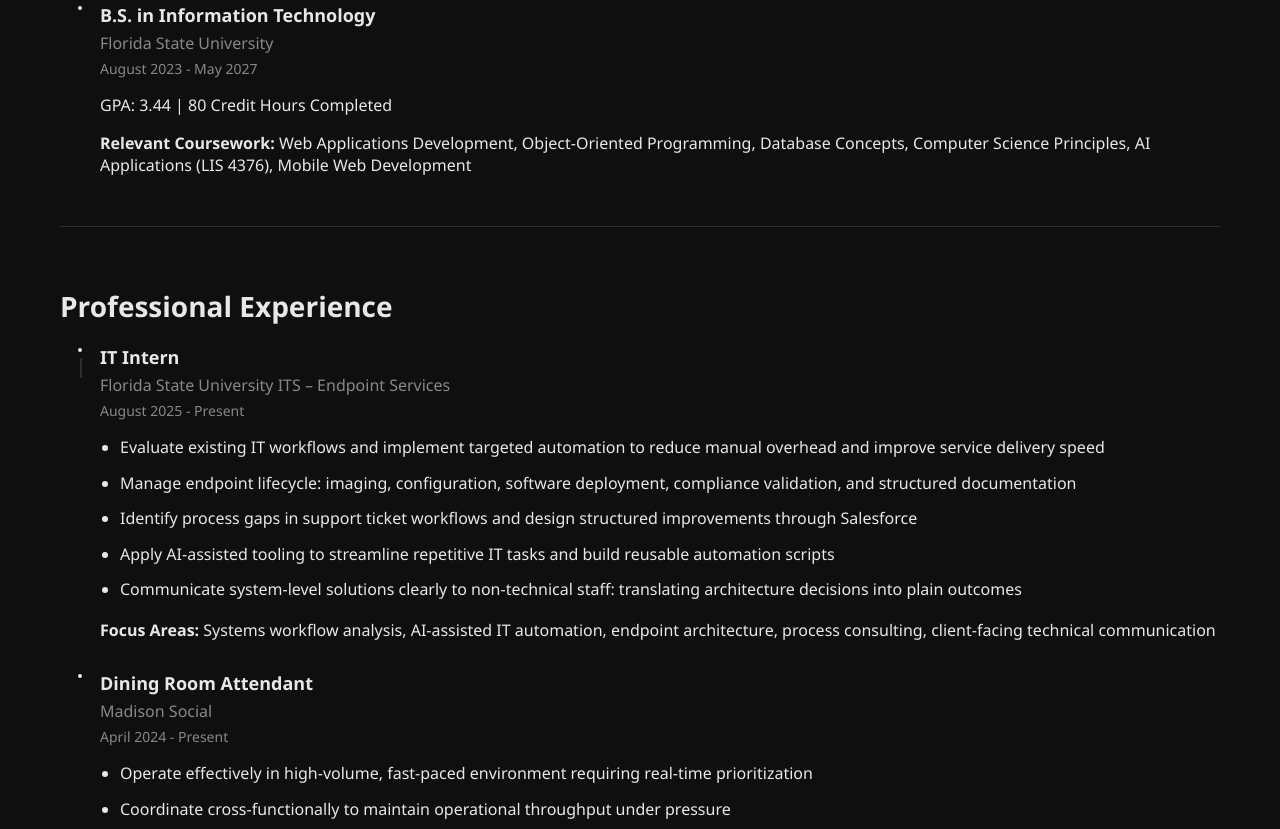
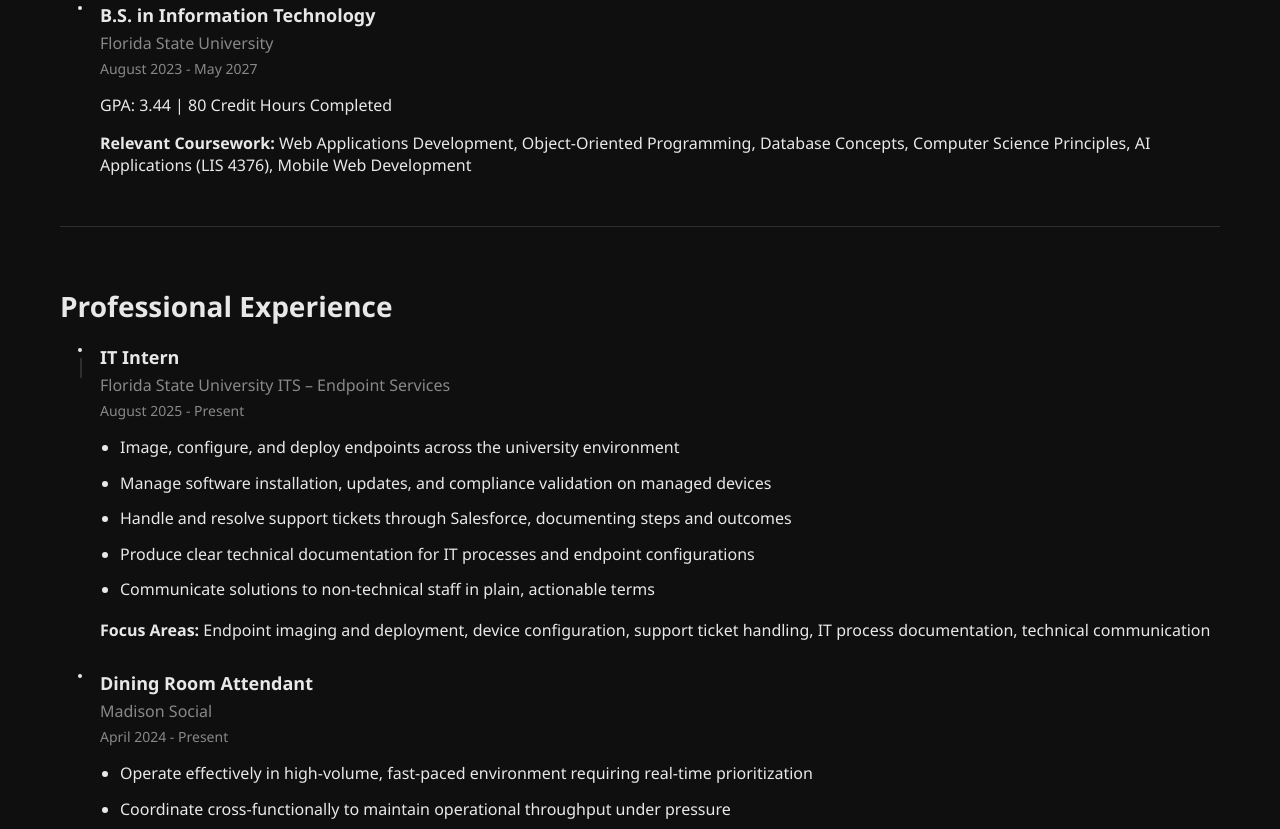
Before and after one commit to jancarlo-rojas/interactive_resume, a website: page public/experience.html in a window 1280 px wide. Shown: the part 357-1186 px from the top of the page. Drawn offline with Linux system fonts and the light colour scheme.

Commit message:
Update IT internship to reflect actual work done
Co-Authored-By: Claude Sonnet 4.6 <noreply@anthropic.com>

```diff
--- a/public/experience.html
+++ b/public/experience.html
@@ -69,13 +69,13 @@
             <p class="timeline-subtitle">Florida State University ITS – Endpoint Services</p>
             <p class="timeline-date">August 2025 - Present</p>
             <ul class="experience-highlights">
-              <li>Evaluate existing IT workflows and implement targeted automation to reduce manual overhead and improve service delivery speed</li>
-              <li>Manage endpoint lifecycle: imaging, configuration, software deployment, compliance validation, and structured documentation</li>
-              <li>Identify process gaps in support ticket workflows and design structured improvements through Salesforce</li>
-              <li>Apply AI-assisted tooling to streamline repetitive IT tasks and build reusable automation scripts</li>
-              <li>Communicate system-level solutions clearly to non-technical staff: translating architecture decisions into plain outcomes</li>
+              <li>Image, configure, and deploy endpoints across the university environment</li>
+              <li>Manage software installation, updates, and compliance validation on managed devices</li>
+              <li>Handle and resolve support tickets through Salesforce, documenting steps and outcomes</li>
+              <li>Produce clear technical documentation for IT processes and endpoint configurations</li>
+              <li>Communicate solutions to non-technical staff in plain, actionable terms</li>
             </ul>
-            <p><strong>Focus Areas:</strong> Systems workflow analysis, AI-assisted IT automation, endpoint architecture, process consulting, client-facing technical communication</p>
+            <p><strong>Focus Areas:</strong> Endpoint imaging and deployment, device configuration, support ticket handling, IT process documentation, technical communication</p>
           </div>
         </div>
 
```
Also changed, not shown: data/resume.json (+10 -10 lines).
